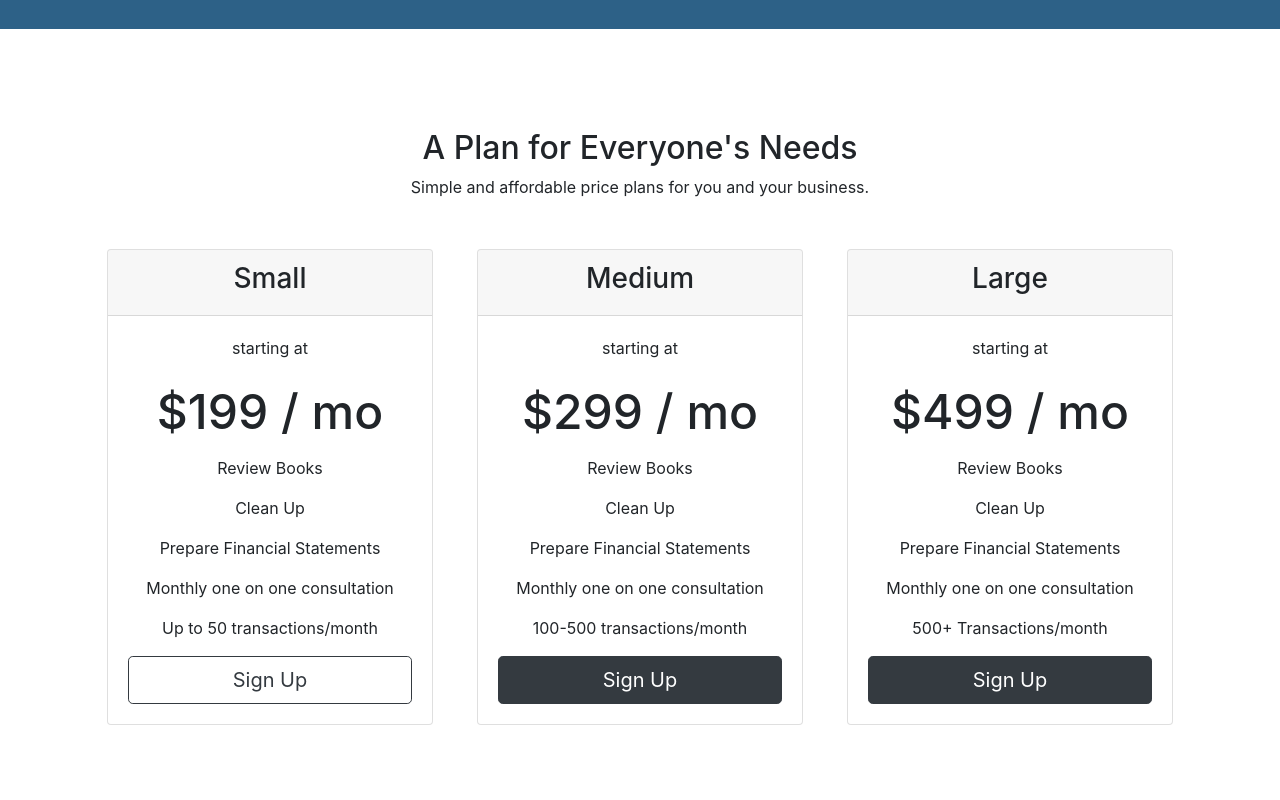
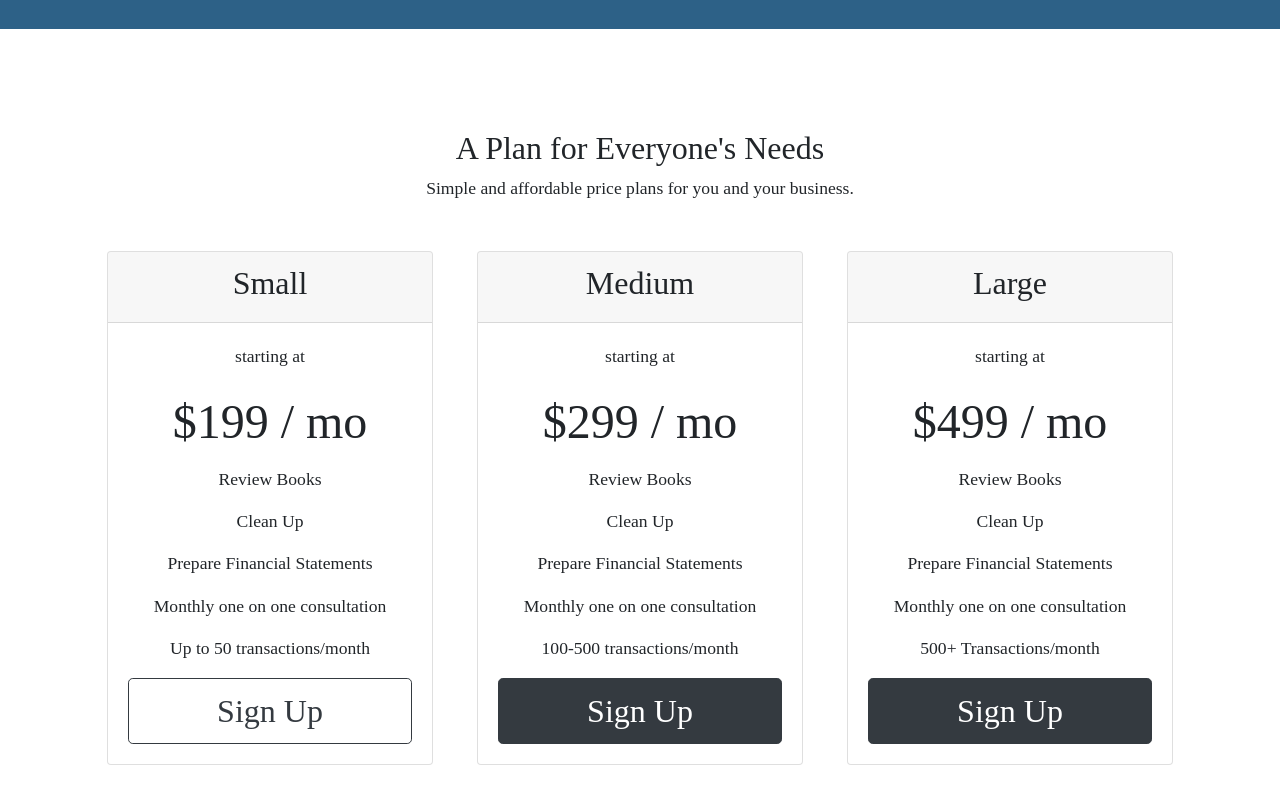
Before and after one commit to alpinetyler/clarence-and-associates, a website: page index.html in a window 1280 px wide. Shown: the part 1960-2760 px from the top of the page. Drawn offline with nearby package versions, Linux system fonts and the light colour scheme.

Commit message:
font changes

```diff
--- a/index.html
+++ b/index.html
@@ -117,7 +117,7 @@
 
 <section class="white-section" id="pricing">
   <h2 class="section-heading">A Plan for Everyone's Needs</h2>
-  <p>Simple and affordable price plans for you and your business.</p>
+  <p class="pricing-feature-text">Simple and affordable price plans for you and your business.</p>
 
 
 
@@ -126,18 +126,18 @@
     <div class="pricing-column col-lg-4 col-md-6">
       <div class="card">
         <div class="card-header">
-          <h3>Small</h3>
+          <h3 class="price-plan-name">Small</h3>
         </div>
         <div class="card-body">
-          <p>starting at</p>
+          <p class="pricing-feature-text">starting at</p>
           <h2 class="price-text">$199 / mo</h2>
-          <p>Review Books</p>
-          <p>Clean Up</p>
-          <p>Prepare Financial Statements</p>
-          <p>Monthly one on one consultation</p>
-          <p>Up to 50 transactions/month</p>
+          <p class="pricing-feature-text">Review Books</p>
+          <p class="pricing-feature-text">Clean Up</p>
+          <p class="pricing-feature-text">Prepare Financial Statements</p>
+          <p class="pricing-feature-text">Monthly one on one consultation</p>
+          <p class="pricing-feature-text">Up to 50 transactions/month</p>
 
-          <button class="btn  btn-lg btn-block btn-outline-dark" type="button">Sign Up</button>
+          <a href="/contact" <button class="btn  btn-lg btn-block btn-outline-dark signup-btn" type="button">Sign Up</button></a>
         </div>
       </div>
     </div>
@@ -145,17 +145,17 @@
     <div class="pricing-column col-lg-4 col-md-6">
       <div class="card">
         <div class="card-header">
-          <h3>Medium</h3>
+          <h3 class="price-plan-name">Medium</h3>
         </div>
         <div class="card-body">
-          <p>starting at</p>
+          <p class="pricing-feature-text">starting at</p>
           <h2 class="price-text">$299 / mo</h2>
-          <p>Review Books</p>
-          <p>Clean Up</p>
-          <p>Prepare Financial Statements</p>
-          <p>Monthly one on one consultation</p>
-          <p>100-500 transactions/month</p>
-          <button class="btn btn-lg btn-block btn-dark" type="button">Sign Up</button>
+          <p class="pricing-feature-text">Review Books</p>
+          <p class="pricing-feature-text">Clean Up</p>
+          <p class="pricing-feature-text">Prepare Financial Statements</p>
+          <p class="pricing-feature-text">Monthly one on one consultation</p>
+          <p class="pricing-feature-text">100-500 transactions/month</p>
+          <a href="/contact" <button class="btn btn-lg btn-block btn-dark signup-btn" type="button">Sign Up</button></a>
 
         </div>
       </div>
@@ -164,18 +164,18 @@
     <div class="pricing-column col-lg-4">
       <div class="card">
         <div class="card-header">
-          <h3>Large</h3>
+          <h3 class="price-plan-name">Large</h3>
         </div>
         <div class="card-body">
-          <p>starting at</p>
+          <p class="pricing-feature-text">starting at</p>
           <h2 class="price-text">$499 / mo</h2>
-          <p>Review Books</p>
-          <p>Clean Up</p>
-          <p>Prepare Financial Statements</p>
-          <p>Monthly one on one consultation</p>
-          <p>500+ Transactions/month</p>
+          <p class="pricing-feature-text">Review Books</p>
+          <p class="pricing-feature-text">Clean Up</p>
+          <p class="pricing-feature-text">Prepare Financial Statements</p>
+          <p class="pricing-feature-text">Monthly one on one consultation</p>
+          <p class="pricing-feature-text">500+ Transactions/month</p>
 
-          <button class="btn btn-lg btn-block btn-dark" type="button">Sign Up</button>
+        <a href="/contact"  <button class="btn btn-lg btn-block btn-dark signup-btn" type="button">Sign Up</button></a>
 
         </div>
       </div>
--- a/public/styles.css
+++ b/public/styles.css
@@ -135,7 +135,7 @@ a{
 
 .more-info:hover {
   background-color: white;
-  color: black;
+  color: #2d6187;
 }
 
 /* Features */
@@ -168,6 +168,7 @@ a{
 
 .testimonial-text {
   font-size: 3rem;
+  font-family: 'Merriweather', serif;
   /* line-height: 1; */
 }
 
@@ -185,10 +186,30 @@ a{
 .price-text {
   font-size: 3rem;
   line-height: 1.5;
+  font-family: 'Merriweather', serif;
+}
+
+.price-plan-name{
+  font-family: 'Merriweather', serif;
+  font-size: 2rem;
+}
+
+.pricing-feature-text{
+  font-family: 'Merriweather', serif;
+  font-size: 1.1rem;
 }
 
 .pricing-column {
   padding: 3% 2%;
+}
+
+.section-heading{
+  font-family: 'Merriweather', serif;
+}
+
+.signup-btn{
+  font-family: 'Merriweather', serif;
+  font-size: 2rem;
 }
 
 /* Call To Action */
@@ -213,7 +234,7 @@ a{
 
 .cta-button:hover {
   background-color: white;
-  color: black;
+  color: #2d6187;
 }
 
 /* Footer */
@@ -222,6 +243,7 @@ a{
 .social-icon {
   padding: 0 10px;
   font-size: 24px;
+  color: #2d6187;
 }
 
 .social-icon:hover {
@@ -229,8 +251,9 @@ a{
 }
 
 .copyright-text {
-  color: grey;
+  color: #2d6187;
   margin: 20px;
+  opacity: 60%;
 }
 
 
```
